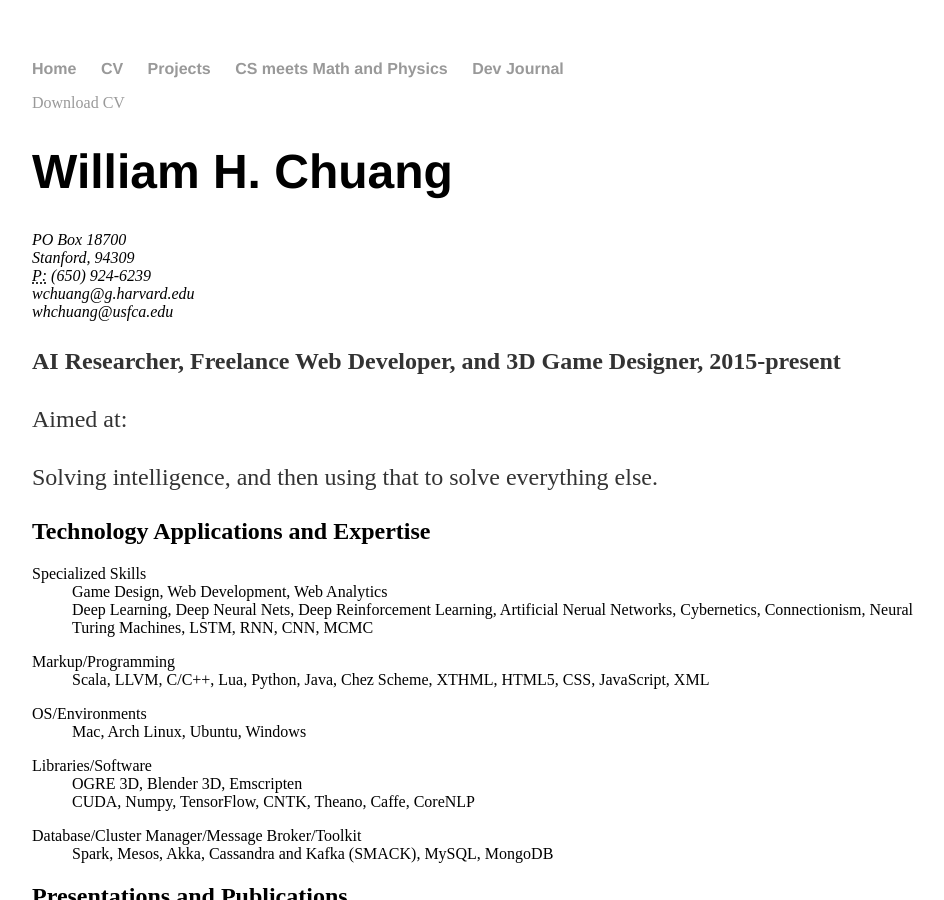
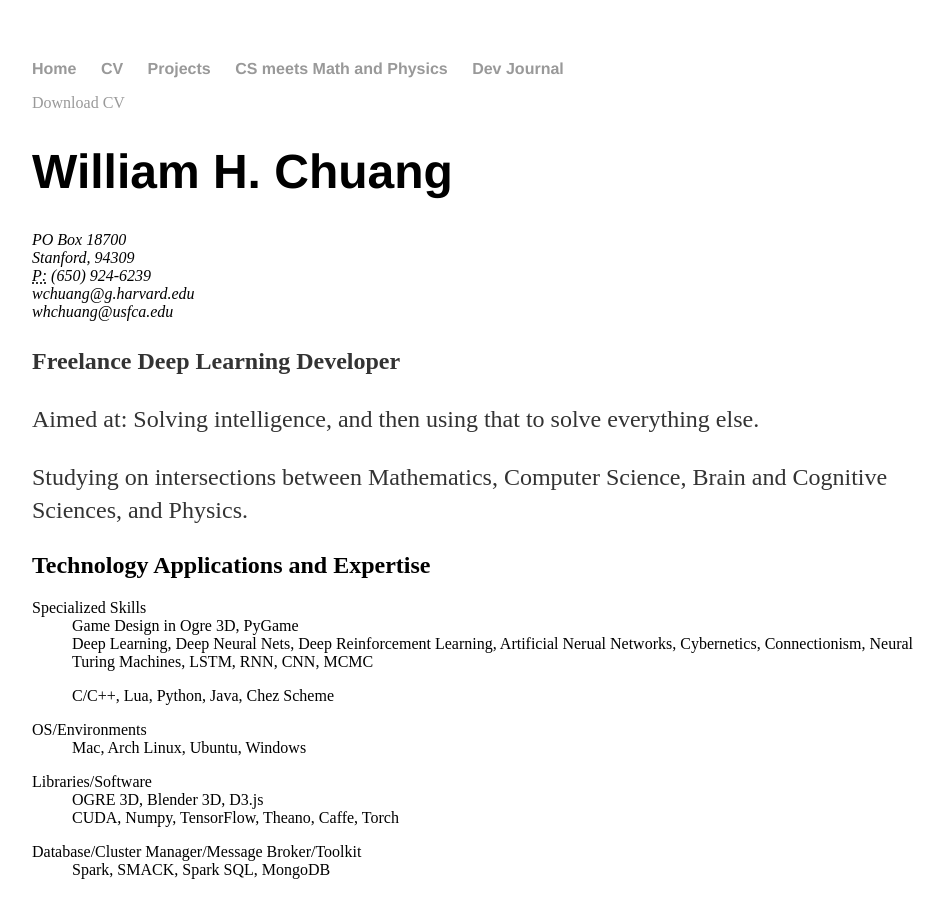
Before and after one commit to williamchuang/williamchuang.github.io, a Jekyll site: the page built from cv/index.html, in a window 1280 px wide and 900 px high. Shown: the whole window, without its empty margins (160-1104 px from the left). Built offline with Jekyll 4.4.1, drawn with Linux system fonts in a browser that asks for light colours; comment, search, counter and statistics services are not loaded.

Commit message:
Update index.html

```diff
--- a/cv/index.html
+++ b/cv/index.html
@@ -21,20 +21,19 @@ description: Current CV for William Chuang.
 				</address>
 				</div>
 
-				<p><strong>AI Researcher, Freelance Web Developer, and 3D Game Designer, 2015-present</strong></p>
-					<p>Aimed at: </p>
-					<p>Solving intelligence, and then using that to solve everything else.</p>
+				<p><strong>Freelance Deep Learning Developer</strong></p>
+					<p>Aimed at: Solving intelligence, and then using that to solve everything else.</p>
+					<p>Studying on intersections between Mathematics, Computer Science, Brain and Cognitive Sciences, and Physics.
 
 
 				<h2>Technology Applications and Expertise</h2>
 					<dl class="dl-horizontal">
 						<dt>Specialized Skills</dt>
-						<dd>Game Design, Web Development, Web Analytics</dd>
+						<dd>Game Design in Ogre 3D, PyGame</dd>
 						<dd>Deep Learning, Deep Neural Nets, Deep Reinforcement Learning, Artificial Nerual Networks, Cybernetics, Connectionism, Neural Turing Machines, LSTM, RNN, CNN, MCMC</dd>
 					</dl>
 					<dl class="dl-horizontal">
-						<dt>Markup/Programming</dt>
-						<dd>Scala, LLVM, C/C++, Lua, Python, Java, Chez Scheme, XTHML, HTML5, CSS, JavaScript, XML</dd>
+						<dd>C/C++, Lua, Python, Java, Chez Scheme</dd>
 					</dl>
 					<dl class="dl-horizontal">
 						<dt>OS/Environments</dt>
@@ -42,12 +41,12 @@ description: Current CV for William Chuang.
 					</dl>
 					<dl class="dl-horizontal">
 						<dt>Libraries/Software</dt>
-						<dd>OGRE 3D, Blender 3D, Emscripten</dd>
-						<dd>CUDA, Numpy, TensorFlow, CNTK, Theano, Caffe, CoreNLP</dd>
+						<dd>OGRE 3D, Blender 3D, D3.js</dd>
+						<dd>CUDA, Numpy, TensorFlow, Theano, Caffe, Torch</dd>
 					</dl>
 					<dl class="dl-horizontal">
 						<dt>Database/Cluster Manager/Message Broker/Toolkit</dt>
-						<dd>Spark, Mesos, Akka, Cassandra and Kafka (SMACK), MySQL, MongoDB</dd>
+						<dd>Spark, SMACK, Spark SQL, MongoDB</dd>
 					</dl>
 					<h2>Presentations and Publications</h2>
 					<p><strong>San Francisco, CA. USFCA.</strong>, "Revealing a Possible Implication by Imposing Lee-Yang Theorem on the Partition Function of the Universe," Nov. 2015. e-preprint available at <a href="https://arxiv.org/abs/1511.02291">https://arxiv.org/abs/1511.02291</a>.</p>
```
